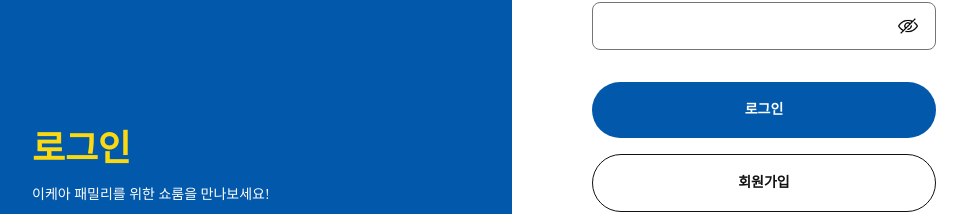
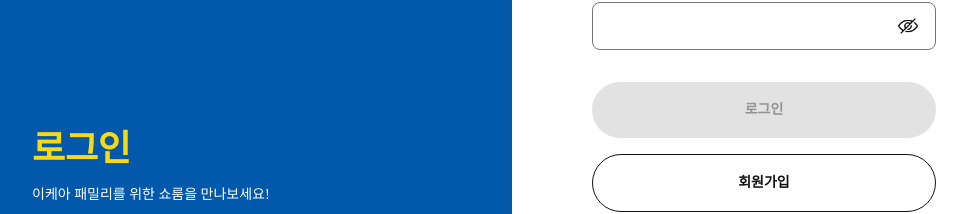
Before and after one commit to wecode-bootcamp-korea/48-2nd-5ronaminC-frontend, a React (Create React App) app: page / in a window 1280 px wide. Shown: the part 347-561 px from the top of the page, without its empty margins (48-1015 px from the left). Built offline with nearby package versions, Linux system fonts and the light colour scheme.

Commit message:
Add: 로그인 기능 구현 완료

```diff
--- a/src/pages/Login/Login.jsx
+++ b/src/pages/Login/Login.jsx
@@ -1,18 +1,67 @@
-import React from 'react';
+import React, { useState } from 'react';
 import { useNavigate } from 'react-router-dom';
 import './Login.scss';
 import Button from './components/Button/Button';
 import Input from './components/Input/Input';
 
 const Login = () => {
+  const [userInfo, setUserInfo] = useState({
+    userId: '',
+    userPw: '',
+  });
+
   const navigate = useNavigate();
 
-  const goToMain = () => {
-    navigate('/main');
+  // const goToMain = () => {
+  //   // navigate('/main');
+  //   if (validation) {
+  //     navigate('/main');
+  //   } else {
+  //     alert('입력한 값을 확인해주세요!');
+  //   }
+  // };
+
+  const goToMain = e => {
+    e.preventDefault();
+
+    fetch('http://10.58.52.136:3000/users/signin', {
+      method: 'post',
+      headers: {
+        'Content-Type': 'application/json;charset=utf-8',
+      },
+      body: JSON.stringify({
+        email: userInfo.userId,
+        password: userInfo.userPw,
+      }),
+    })
+      .then(response => response.json())
+      .then(result => {
+        if (result.accessToken) {
+          localStorage.setItem('TOKEN', result.accessToken);
+          alert('로그인 성공');
+          navigate('/main');
+
+          return;
+        }
+        if (result.message === 'INVALID_ID"') {
+          alert('존재하지 않는 유저입니다.');
+        } else if (result.message === 'INVALID_PASSWORD') {
+          alert('비밀번호가 틀렸습니다.');
+        }
+      });
   };
+
   const goToSignUp = () => {
     navigate('/signup');
   };
+
+  const saveUserInfo = event => {
+    const { value, name } = event.target;
+    setUserInfo({ ...userInfo, [name]: value });
+  };
+
+  const validation =
+    userInfo.userId.includes('@') && userInfo.userPw.length >= 8;
 
   return (
     <div className="main">
@@ -45,11 +94,32 @@ const Login = () => {
       </div>
       <div className="right">
         <form className="userInput">
-          <Input className="email" title="이메일" type="text" />
-          <Input className="password" title="비밀번호" type="password" />
+          <Input
+            name="userId"
+            className="email"
+            title="이메일"
+            type="text"
+            getFunction={saveUserInfo}
+          />
+          <Input
+            name="userPw"
+            className="password"
+            title="비밀번호"
+            type="password"
+            getFunction={saveUserInfo}
+          />
           <div className="buttonWrap">
-            <Button name="로그인" style="blue" linkFunction={goToMain} />
-            <Button name="회원가입" style="white" linkFunction={goToSignUp} />
+            <Button
+              name="로그인"
+              buttonStyle="blue"
+              linkFunction={goToMain}
+              validation={validation}
+            />
+            <Button
+              name="회원가입"
+              buttonStyle="white"
+              linkFunction={goToSignUp}
+            />
           </div>
         </form>
       </div>
--- a/src/pages/Login/components/Button/Button.jsx
+++ b/src/pages/Login/components/Button/Button.jsx
@@ -1,9 +1,13 @@
 import React from 'react';
 import './Button.scss';
 
-const Button = ({ name, style, linkFunction }) => {
+const Button = ({ name, buttonStyle, linkFunction, validation = true }) => {
   return (
-    <button className={`buttonComponent ${style}`} onClick={linkFunction}>
+    <button
+      className={`buttonComponent ${buttonStyle}`}
+      onClick={linkFunction}
+      disabled={!validation}
+    >
       {name}
     </button>
   );
--- a/src/pages/Login/components/Button/Button.scss
+++ b/src/pages/Login/components/Button/Button.scss
@@ -14,6 +14,11 @@
   background-color: $blue;
   color: white;
 
+  &:disabled {
+    background-color: rgb(226, 226, 226);
+    color: $lightGray;
+  }
+
   @include buttonText;
 }
 
--- a/src/pages/Login/components/Input/Input.jsx
+++ b/src/pages/Login/components/Input/Input.jsx
@@ -1,12 +1,26 @@
 import React from 'react';
 import './Input.scss';
 
-const Input = ({ className, title, type, placeholder, maxLength }) => {
+const Input = ({
+  className,
+  name,
+  title,
+  type,
+  placeholder,
+  maxLength,
+  getFunction,
+}) => {
   return (
     <div className={`${className} wrap`}>
       <label>{title}</label>
       <div className="inputWrap">
-        <input type={type} placeholder={placeholder} maxlength={maxLength} />
+        <input
+          name={name}
+          type={type}
+          placeholder={placeholder}
+          maxlength={maxLength}
+          onChange={getFunction}
+        />
         {type === 'password' && (
           <img
             className="showPasswordIcon"
```
